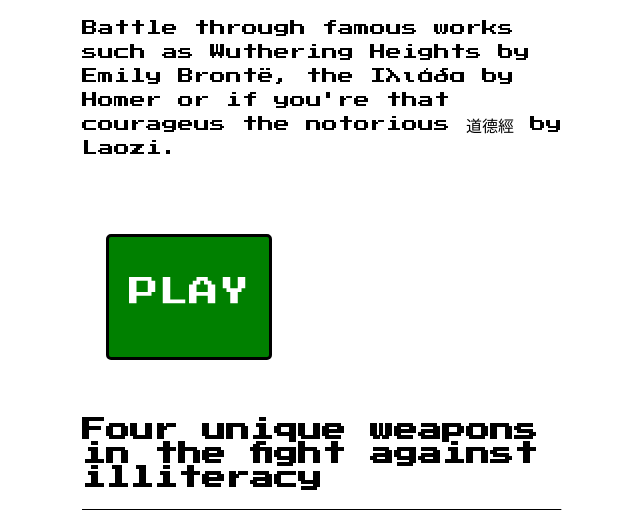
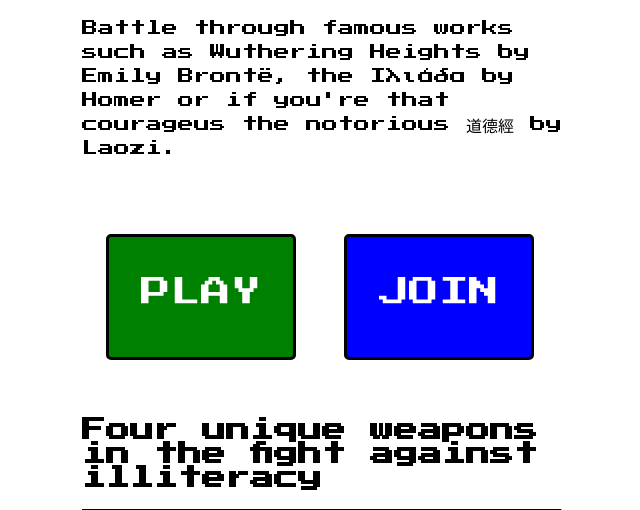
Before and after one commit to richard-jansson/sigma, a PHP site: page / in a window 1280 px wide. Shown: the part 563-1073 px from the top of the page, without its empty margins (318-958 px from the left). Run offline with PHP 8.4, Linux system fonts and the light colour scheme.

Commit message:
Frontend fixes

```diff
--- a/css/front.css
+++ b/css/front.css
@@ -15,7 +15,7 @@
 }
 
 .cta {
-	width:25%;
+	width:30%;
 	height: 120px;
 	border: 3px solid black;
 	border-radius: 5px;
@@ -29,6 +29,10 @@
 	cursor: pointer;
 }
 
+.cta-1 {
+	background-color: blue;
+	color: white;
+}
 .cta-0 {
 	background-color: green;
 	color: white;
--- a/index.html
+++ b/index.html
@@ -38,7 +38,8 @@ Foundation, Inc., 51 Franklin Street, Fifth Floor, Boston, MA  02110-1301, USA.
 			<img src="img/handeye.png" alt="hand eye splitphysics" />
 			<p>Battle through famous works such as Wuthering Heights by Emily Brontë, the Ιλιάδα by Homer or if you're that courageus the notorious 道德經 by Laozi.</p>
 			<div class="ctas">
-				<div class="cta cta-0"><a href="/start.html">Play</a></div>
+				<div class="cta cta-0" onclick="window.open('/start.html','_blank');"><a href="/start.html" target="_blank">Play</a></div>
+				<div class="cta cta-1" onclick="window.open('https://subscribestar.com/eruditenow','_blank')"><a href="https://subscribestar.com/eruditenow" target="_blank">Join</a></div>
 			</div>
 			<h2>Four unique weapons in the fight against illiteracy</h2>
 			<div class="board">
@@ -65,15 +66,6 @@ Foundation, Inc., 51 Franklin Street, Fifth Floor, Boston, MA  02110-1301, USA.
 				<p>For the true maschocist, with proper timings the expert can sustain proper timings. However when it's dynamic lookup mode is unlock it might stand a fighting chance!</p>
 				<a class="go" href="linear.html" target="_blank">→ Go</a>
 			</div>
-			<h2>The Holy Trinity</h2>
-			<img src="img/trinity.png" alt="Treeboard" />
-			</p><i>Wuthering heights - the game</i> is a combination of the elements in the holy trinity.</p>
-			<h3>I: Art</h3>
-			<p>To widen the space of possibilities when progressing into the techonological and reasearch parts of the project. The role of the artist is to exclude himself from the paths more often trodden and from this seclusion invent new peaceful nonnormative norm to become tied and truth. </p>
-			<h3>II: Science</h3>
-			<p>Statistics of essence, the idea here is to demonstrate whether this is at all possible or not. To find the truth is the vision and we need to remain clear on what it means toachieve it and to what extent we can underline it. To come up with a failed idea is not a failure but rather proof of something that is not a truth, in itself a truth. </p>
-			<h3>III: Technique</h3>
-			<p>The actual art of implementing the code</p>
 		</div>
 	</body>
 </html>
--- a/tree.html
+++ b/tree.html
@@ -8,11 +8,10 @@
 		<script type="text/javascript" src="js/input.js"></script>
 		<script type="text/javascript" src="js/analysis.js"></script>
 		<script type="text/javascript" src="js/levels.js"></script>
-
 		<script type="text/javascript" src="js/books.js"></script>
+		<script type="text/javascript" src="books/0.js"></script>
 		<script type="text/javascript" src="books/3.js"></script>
 		<script type="text/javascript" src="js/games.js"></script>
-
 		<script type="text/javascript" src="js/treeboard.js"></script>
 		<script type="text/javascript" src="js/sigma.js"></script>
 
```
